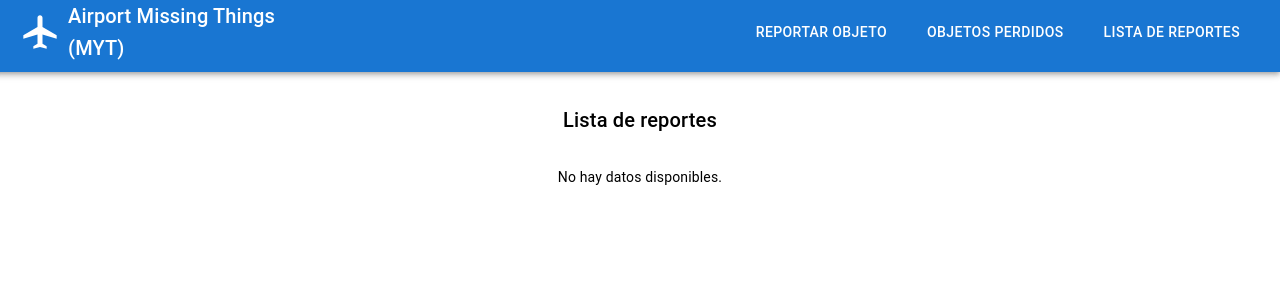
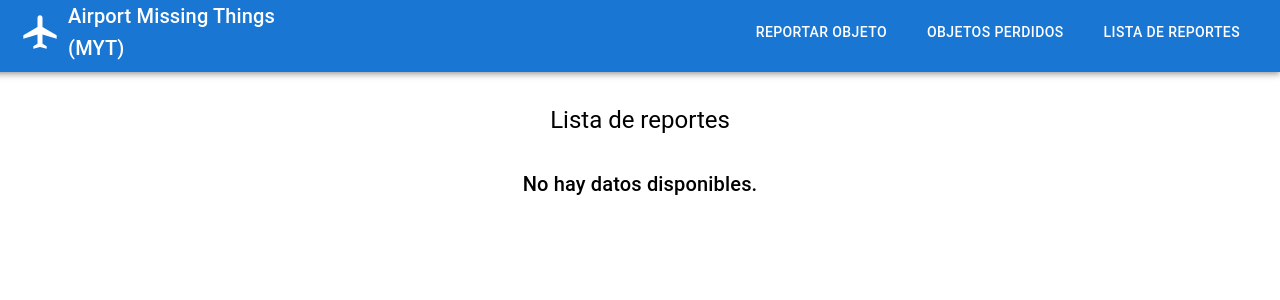
Before and after one commit to leanoviedo/project_final_vitejs, a React (Vite) app: page /LostAndFoundList in a window 1280 px wide. Shown: the top 300 px of the page. Built offline with nearby package versions, Linux system fonts and the light colour scheme.

Commit message:
resolved observations

```diff
--- a/src/components/CustomNavbar.tsx
+++ b/src/components/CustomNavbar.tsx
@@ -141,7 +141,7 @@ const CustomNavbar = () => {
                                             to="/LostObjectsDetails"
                                             sx={{ color: "primary.main" }}
                                         >
-                                            Lista de reportes
+                                            objetos perdidos
                                         </MenuItem>
                                     )}
                                     {loggedInUser && (
@@ -150,7 +150,7 @@ const CustomNavbar = () => {
                                             to="/LostAndFoundList"
                                             sx={{ color: "primary.main" }}
                                         >
-                                            Objetos perdidos
+                                            Lista de reportes
                                         </MenuItem>
                                     )}
                                     <MenuItem
--- a/src/components/DetailsReports.tsx
+++ b/src/components/DetailsReports.tsx
@@ -16,10 +16,15 @@ import {
 import { useLocation, useNavigate } from "react-router-dom";
 import CustomNavbar from "./CustomNavbar";
 import GoogleMapReact from "google-map-react";
+import { useAppSelector } from "../redux/hooks";
+import { selectUserLogin } from "../redux/slices/UserLogin";
 
 const DetailsReports: React.FC = () => {
     const ubicacion = useLocation();
     const { lostObject, newdate } = ubicacion.state.data || {};
+    const userLogin = useAppSelector(selectUserLogin);
+    const isCurrentUserOwner = userLogin && userLogin.email === lostObject.user.email;
+
 
     const [airportCoordinate, setAirportCoordinate] = useState<{ lat: number; lng: number }>(
         { lat: 0, lng: 0 }
@@ -86,12 +91,13 @@ const DetailsReports: React.FC = () => {
                         <Button
                             color="success"
                             variant="contained"
-                            disabled={lostObject.status === "perdido"}
-                            style={{ marginLeft: "auto", }}
+                            disabled={isCurrentUserOwner === true}
+                            style={{ marginLeft: "auto" }}
                             onClick={handleOpenDialog}
                         >
                             Reclamar
                         </Button>
+
                     </Grid>
                     <Grid container spacing={3}>
                         <Grid item xs={12} sm={6} md={4} p={2}>
--- a/src/components/LostAndFoundList.tsx
+++ b/src/components/LostAndFoundList.tsx
@@ -12,26 +12,29 @@ import { useAppSelector } from "../redux/hooks";
 import { selectLostObjects } from "../redux/slices/lostObjectSlice";
 import CustomNavbar from "./CustomNavbar";
 import { Link } from "react-router-dom";
+import { selectUserLogin } from "../redux/slices/UserLogin";
 
 const LostAndFoundList = () => {
   const lostObjects = useAppSelector(selectLostObjects);
+  const loggedInUser = useAppSelector(selectUserLogin);
+  const userReports = lostObjects.filter((report) => report.user?.email === loggedInUser?.email);
   return (
     <Grid container spacing={3}>
       <CustomNavbar></CustomNavbar>
       <Grid item xs={12}>
-        <Typography variant="h6" gutterBottom align="center">
+        <Typography variant="h5" component="h1" gutterBottom align="center">
           Lista de reportes
         </Typography>
       </Grid>
       <Grid item xs={12}>
-        {lostObjects.length === 0 ? (
+        {userReports.length === 0 ? (
           <Grid container alignItems="center" justifyContent="center">
-            <Typography variant="body2">No hay datos disponibles.</Typography>
+            <Typography variant="h6">No hay datos disponibles.</Typography>
           </Grid>
         ) : (
           <Paper elevation={2}>
             <Grid container spacing={2}>
-              {lostObjects.map((item, index) => (
+              {userReports.map((item, index) => (
                 <Grid item xs={6} key={index}>
                   <Link to={`/FoundObjects/`} style={{ textDecoration: "none" }}>
                     <ListItem alignItems="flex-start">
--- a/src/components/LostObjectDetails.tsx
+++ b/src/components/LostObjectDetails.tsx
@@ -175,7 +175,7 @@ const LostObjectDetails = () => {
                                             </Box>
                                             <Box m={1} p={1}>
                                                 <Typography variant="body2" color="text.secondary">
-                                                    <strong>Objecto:</strong>{" "}
+                                                    <strong>Objeto:</strong>{" "}
                                                     {lostObject.status}
                                                 </Typography>
                                                 <Typography variant="body2" color="text.secondary">
```
